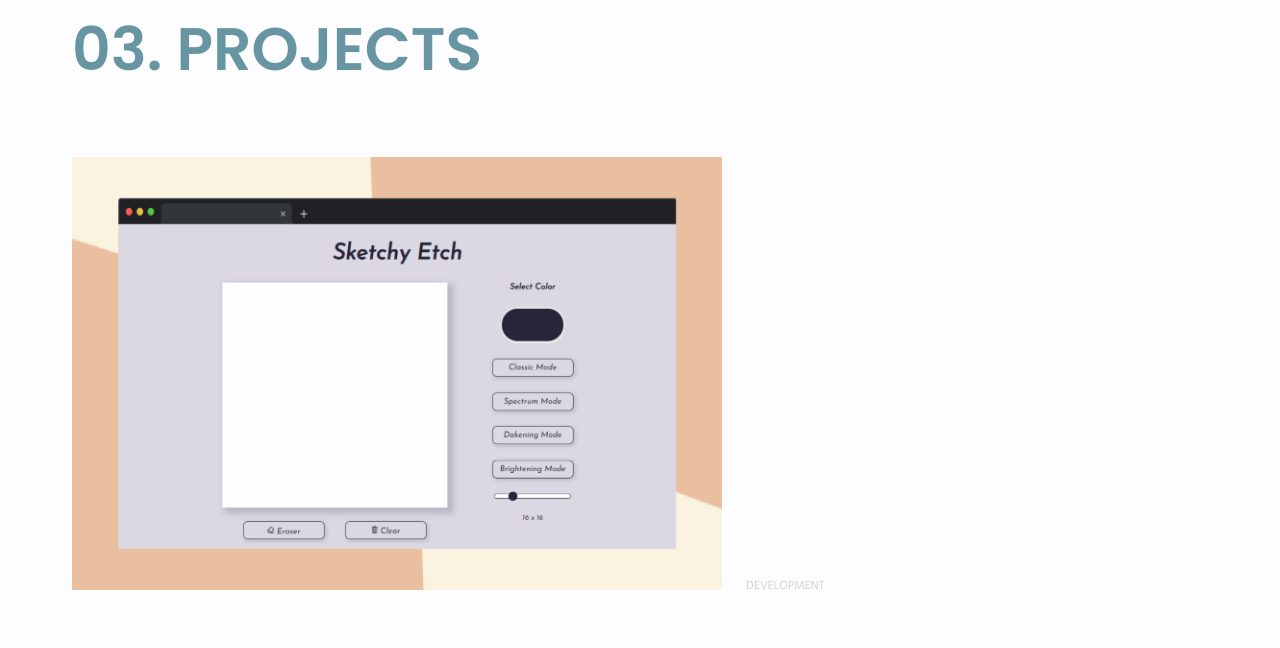
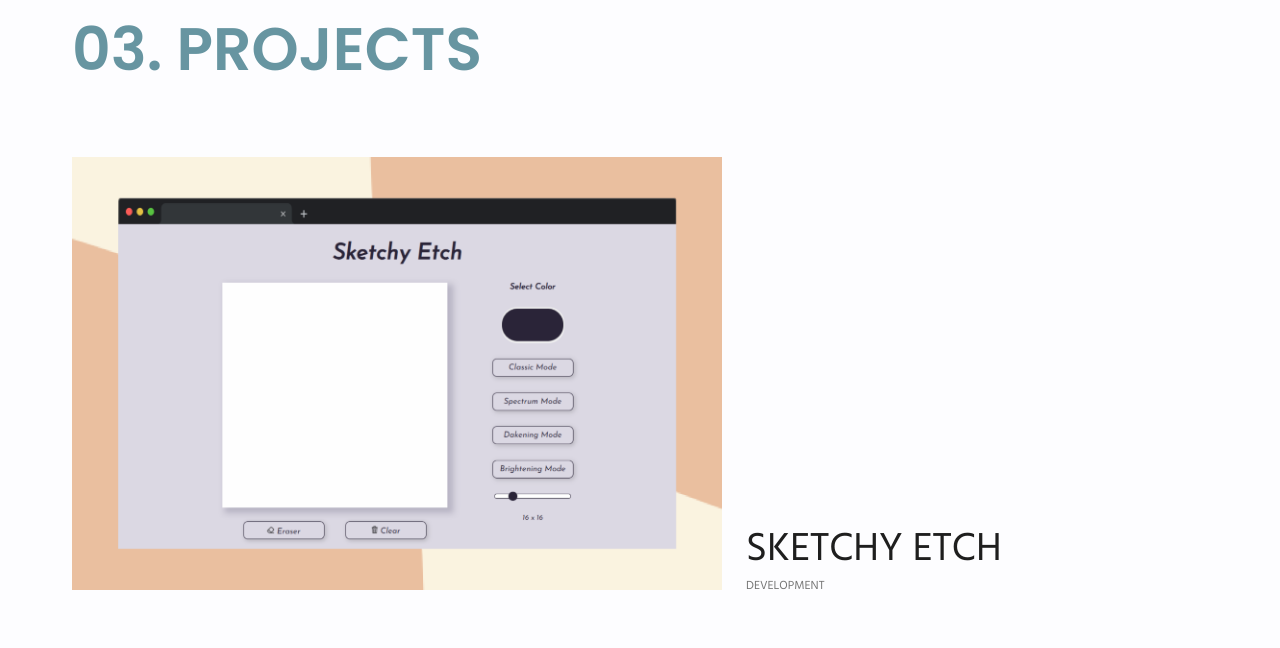
Before and after one commit to gjyannDev/meself-portfolio, a website built with Vite: page index.html in a window 1280 px wide. Shown: the part 2608-3256 px from the top of the page. Built offline with nearby package versions, Linux system fonts and the light colour scheme.

Commit message:
Changed the color of text to dark

```diff
--- a/styles/components/about.css
+++ b/styles/components/about.css
@@ -37,9 +37,8 @@
 
 .about__section p,
 .about__section h2 {
-  color: var(--clr-light);
+  color: var(--clr-dark);
 }
-
 
 /* xss */
 /* @media (min-width: 320px) {} */
--- a/styles/components/project.css
+++ b/styles/components/project.css
@@ -24,12 +24,12 @@
 
 .project__title {
   font-size: 1.4rem;
-  color: var(--clr-light);
+  color: var(--clr-dark);
 }
 
 .project__des p:nth-child(2) {
   font-size: var(--size-xs);
-  color: var(--clr-gray);
+  color: var(--clr-dark-gray);
 }
 
 .prj__one {
```
